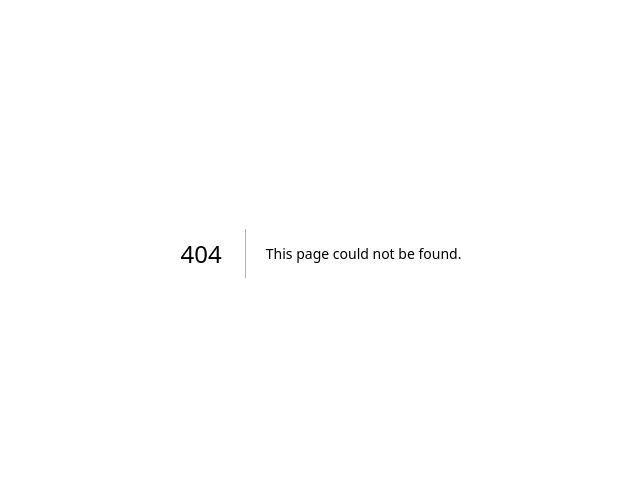
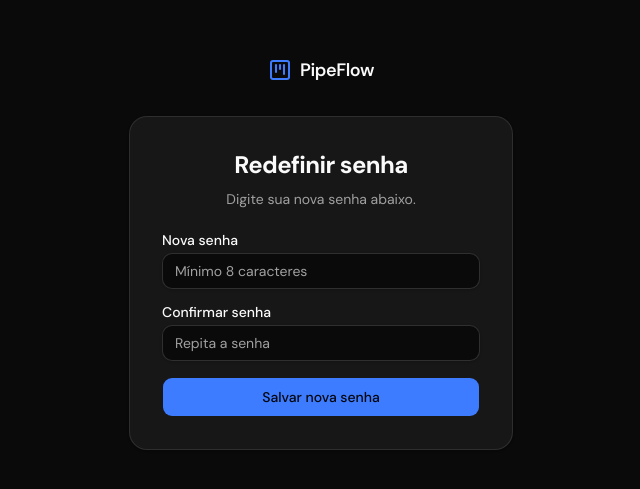
Before and after one commit to OrionBS/PipeFlow, a Next.js app: page /reset-password in a window 1280 px wide. Before the commit this address had no page. Shown: the part 147-636 px from the top of the page, without its empty margins (319-959 px from the left). Built offline with nearby package versions, Linux system fonts and the light colour scheme.

Commit message:
feat: forgot-password and reset-password pages

```diff
--- /dev/null
+++ b/app/(auth)/forgot-password/page.tsx
@@ -0,0 +1,98 @@
+"use client"
+
+import { useState } from "react"
+import Link from "next/link"
+import { Loader2 } from "lucide-react"
+import { Button } from "@/components/ui/button"
+import { Input } from "@/components/ui/input"
+import { Label } from "@/components/ui/label"
+import { createClient } from "@/lib/supabase/client"
+
+export default function ForgotPasswordPage() {
+  const [email, setEmail] = useState("")
+  const [emailError, setEmailError] = useState("")
+  const [loading, setLoading] = useState(false)
+  const [sent, setSent] = useState(false)
+
+  async function handleSubmit(e: React.FormEvent) {
+    e.preventDefault()
+    if (!email.trim()) { setEmailError("E-mail obrigatório."); return }
+    if (!/^[^\s@]+@[^\s@]+\.[^\s@]+$/.test(email)) { setEmailError("E-mail inválido."); return }
+    setEmailError("")
+    setLoading(true)
+
+    const supabase = createClient()
+    await supabase.auth.resetPasswordForEmail(email, {
+      redirectTo: `${window.location.origin}/auth/callback?next=/reset-password`,
+    })
+
+    // Always show success to avoid email enumeration
+    setLoading(false)
+    setSent(true)
+  }
+
+  if (sent) {
+    return (
+      <div className="text-center space-y-4">
+        <div className="mx-auto flex size-12 items-center justify-center rounded-full bg-green-500/10">
+          <svg className="size-6 text-green-500" fill="none" viewBox="0 0 24 24" stroke="currentColor">
+            <path strokeLinecap="round" strokeLinejoin="round" strokeWidth={2} d="M5 13l4 4L19 7" />
+          </svg>
+        </div>
+        <h1 className="text-2xl font-bold tracking-tight">Verifique seu e-mail</h1>
+        <p className="text-sm text-muted-foreground">
+          Se esse e-mail estiver cadastrado, você receberá um link para redefinir sua senha em instantes.
+        </p>
+        <Link href="/login" className="block text-sm text-primary hover:underline font-medium">
+          Voltar para o login
+        </Link>
+      </div>
+    )
+  }
+
+  return (
+    <>
+      <div className="mb-6 text-center">
+        <h1 className="text-2xl font-bold tracking-tight">Esqueceu a senha?</h1>
+        <p className="mt-2 text-sm text-muted-foreground">
+          Digite seu e-mail e enviaremos um link para redefinir sua senha.
+        </p>
+      </div>
+
+      <form className="space-y-4" onSubmit={handleSubmit} noValidate>
+        <div className="space-y-1.5">
+          <Label htmlFor="email">E-mail</Label>
+          <Input
+            id="email"
+            type="email"
+            placeholder="seu@email.com"
+            autoComplete="email"
+            value={email}
+            onChange={(e) => { setEmail(e.target.value); setEmailError("") }}
+            disabled={loading}
+            aria-invalid={!!emailError}
+            className={emailError ? "border-destructive focus-visible:ring-destructive" : ""}
+          />
+          {emailError && <p className="text-xs text-destructive">{emailError}</p>}
+        </div>
+
+        <Button type="submit" className="w-full h-10" disabled={loading}>
+          {loading ? (
+            <>
+              <Loader2 className="mr-2 size-4 animate-spin" />
+              Enviando...
+            </>
+          ) : (
+            "Enviar link de redefinição"
+          )}
+        </Button>
+
+        <div className="text-center">
+          <Link href="/login" className="text-sm text-muted-foreground hover:text-primary transition-colors">
+            Voltar para o login
+          </Link>
+        </div>
+      </form>
+    </>
+  )
+}
--- /dev/null
+++ b/app/(auth)/reset-password/page.tsx
@@ -0,0 +1,103 @@
+"use client"
+
+import { useState } from "react"
+import { useRouter } from "next/navigation"
+import { Loader2 } from "lucide-react"
+import { Button } from "@/components/ui/button"
+import { Input } from "@/components/ui/input"
+import { Label } from "@/components/ui/label"
+import { createClient } from "@/lib/supabase/client"
+
+export default function ResetPasswordPage() {
+  const router = useRouter()
+  const [password, setPassword] = useState("")
+  const [confirm, setConfirm] = useState("")
+  const [errors, setErrors] = useState<{ password?: string; confirm?: string; form?: string }>({})
+  const [loading, setLoading] = useState(false)
+
+  async function handleSubmit(e: React.FormEvent) {
+    e.preventDefault()
+    const errs: typeof errors = {}
+    if (!password) errs.password = "Senha obrigatória."
+    else if (password.length < 8) errs.password = "Mínimo 8 caracteres."
+    if (!confirm) errs.confirm = "Confirme a senha."
+    else if (confirm !== password) errs.confirm = "As senhas não coincidem."
+    if (Object.keys(errs).length > 0) { setErrors(errs); return }
+
+    setErrors({})
+    setLoading(true)
+
+    const supabase = createClient()
+    const { error } = await supabase.auth.updateUser({ password })
+
+    if (error) {
+      setErrors({ form: "Erro ao redefinir senha. O link pode ter expirado." })
+      setLoading(false)
+      return
+    }
+
+    router.push("/dashboard")
+  }
+
+  return (
+    <>
+      <div className="mb-6 text-center">
+        <h1 className="text-2xl font-bold tracking-tight">Redefinir senha</h1>
+        <p className="mt-2 text-sm text-muted-foreground">
+          Digite sua nova senha abaixo.
+        </p>
+      </div>
+
+      <form className="space-y-4" onSubmit={handleSubmit} noValidate>
+        {errors.form && (
+          <div className="rounded-lg border border-destructive/30 bg-destructive/10 px-3 py-2 text-sm text-destructive">
+            {errors.form}
+          </div>
+        )}
+
+        <div className="space-y-1.5">
+          <Label htmlFor="password">Nova senha</Label>
+          <Input
+            id="password"
+            type="password"
+            placeholder="Mínimo 8 caracteres"
+            autoComplete="new-password"
+            value={password}
+            onChange={(e) => { setPassword(e.target.value); setErrors((p) => ({ ...p, password: undefined })) }}
+            disabled={loading}
+            aria-invalid={!!errors.password}
+            className={errors.password ? "border-destructive focus-visible:ring-destructive" : ""}
+          />
+          {errors.password && <p className="text-xs text-destructive">{errors.password}</p>}
+        </div>
+
+        <div className="space-y-1.5">
+          <Label htmlFor="confirm">Confirmar senha</Label>
+          <Input
+            id="confirm"
+            type="password"
+            placeholder="Repita a senha"
+            autoComplete="new-password"
+            value={confirm}
+            onChange={(e) => { setConfirm(e.target.value); setErrors((p) => ({ ...p, confirm: undefined })) }}
+            disabled={loading}
+            aria-invalid={!!errors.confirm}
+            className={errors.confirm ? "border-destructive focus-visible:ring-destructive" : ""}
+          />
+          {errors.confirm && <p className="text-xs text-destructive">{errors.confirm}</p>}
+        </div>
+
+        <Button type="submit" className="w-full h-10" disabled={loading}>
+          {loading ? (
+            <>
+              <Loader2 className="mr-2 size-4 animate-spin" />
+              Salvando...
+            </>
+          ) : (
+            "Salvar nova senha"
+          )}
+        </Button>
+      </form>
+    </>
+  )
+}
```
